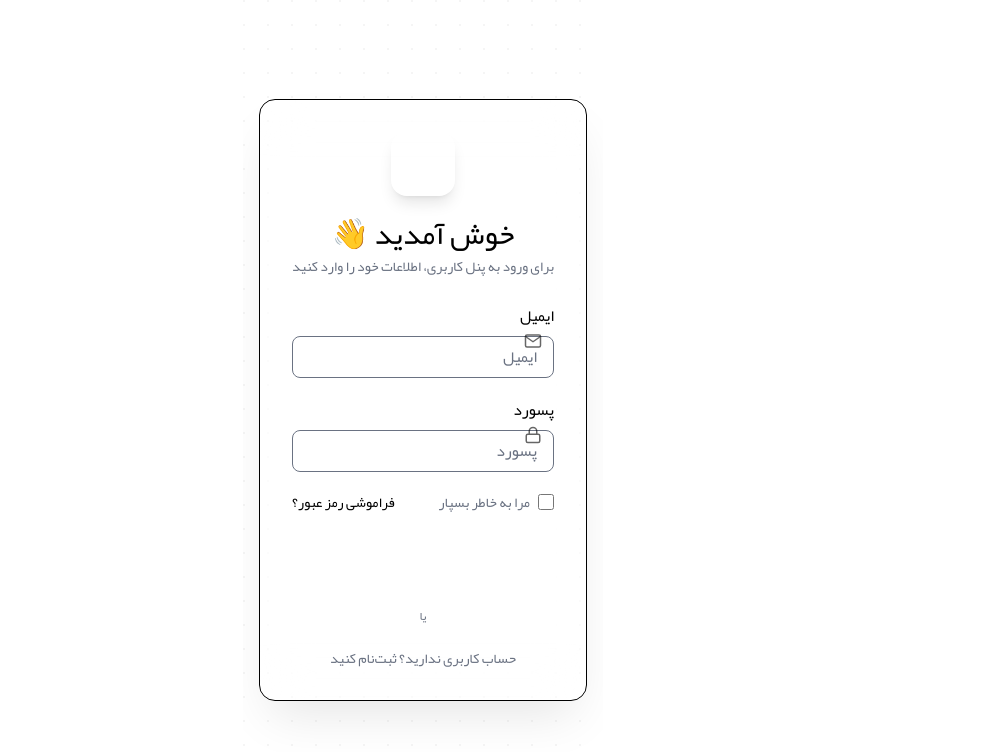
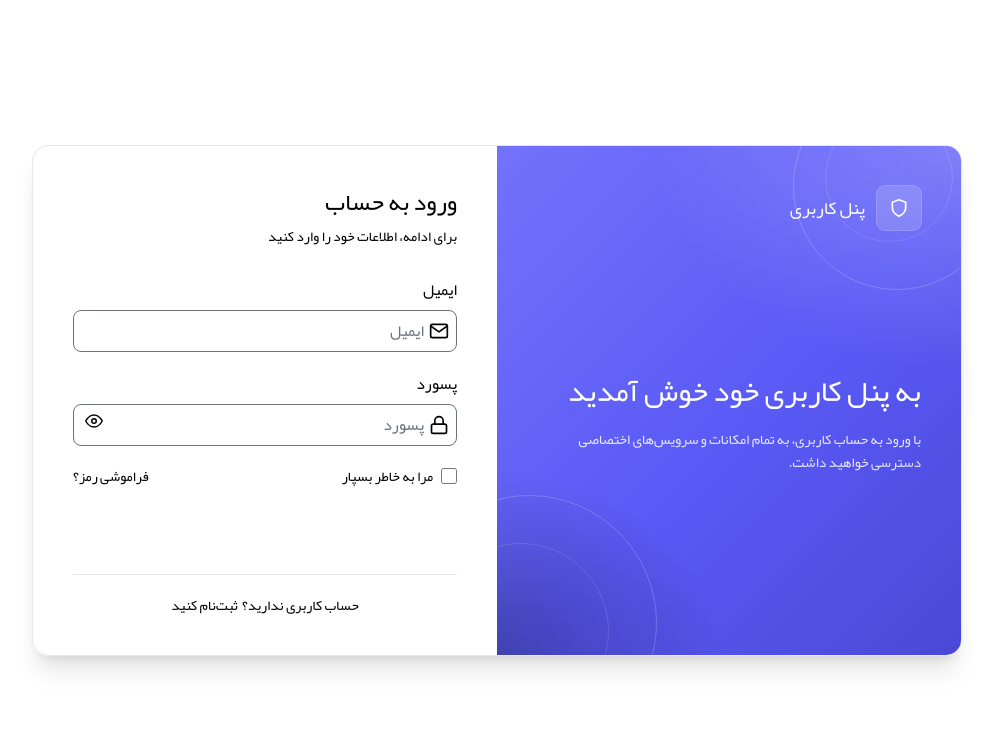
Before and after one commit to devfaf/TaskFlow, a React (Vite) app: page /login in a window 1280 px wide. Shown: the top 752 px of the page, without its empty margins (232-1225 px from the left). Built offline with nearby package versions, Linux system fonts and the light colour scheme.

Commit message:
style: change form styles

```diff
--- a/src/features/auth/components/Login.tsx
+++ b/src/features/auth/components/Login.tsx
@@ -4,19 +4,27 @@ import { useAuthStore } from "../../auth/authStore"
 import { useNavigate } from "react-router"
 import { useState } from "react"
 import { ImSpinner2 } from "react-icons/im"
-import { FiMail, FiLock, FiArrowLeft } from "react-icons/fi"
+import {
+    FiMail,
+    FiLock,
+    FiUser,
+    FiArrowLeft,
+    FiShield,
+    FiEye,
+    FiEyeOff,
+} from "react-icons/fi"
 import "../../../styles/index.css"
 
 const Login = () => {
     const login = useAuthStore((state) => state.login)
     const navigate = useNavigate()
     const [isLoading, setIsLoading] = useState(false)
+    const [mode, setMode] = useState<"login" | "register">("login")
+    const [showPass, setShowPass] = useState(false)
 
     const submitHandler = (e: React.SubmitEvent) => {
         e.preventDefault()
-
         setIsLoading(true)
-
         setTimeout(() => {
             login()
             navigate("/profile")
@@ -24,110 +32,175 @@ const Login = () => {
     }
 
     return (
-        <div className="relative flex min-h-screen items-center justify-center overflow-hidden bg-[var(--color-bg)] px-4 py-10">
-            <div className="pointer-events-none absolute -top-32 -right-32 h-96 w-96 rounded-full bg-[var(--color-primary)] opacity-20 blur-3xl" />
-            <div className="pointer-events-none absolute -bottom-32 -left-32 h-96 w-96 rounded-full bg-[var(--color-primary)] opacity-10 blur-3xl" />
+        <div className="flex min-h-screen items-center justify-center bg-[var(--color-background)] px-4 py-8 sm:px-6 lg:px-8">
+            <div className="grid w-full max-w-5xl overflow-hidden rounded-2xl border border-gray-200 bg-[var(--color-card)] shadow-xl lg:grid-cols-2">
+
                 <div
-                className="pointer-events-none absolute inset-0 opacity-[0.04]"
+                    className="relative hidden flex-col justify-between p-10 text-white lg:flex"
                     style={{
-                    backgroundImage:
-                        "radial-gradient(circle at 1px 1px, currentColor 1px, transparent 0)",
-                    backgroundSize: "24px 24px",
+                        background:
+                            "linear-gradient(135deg, #7372FC 0%, #5959F6 55%, #4a49d6 100%)",
+                    }}
+                >
+                    <div
+                        className="pointer-events-none absolute inset-0"
+                        style={{
+                            background:
+                                "radial-gradient(120% 80% at 100% 0%, rgba(255,255,255,0.22) 0%, transparent 55%), radial-gradient(80% 60% at 0% 100%, rgba(0,0,0,0.28) 0%, transparent 60%)",
                         }}
                     />
 
-            <form
-                onSubmit={submitHandler}
-                className="relative z-10 flex w-full max-w-md flex-col items-center gap-5 rounded-2xl border border-[var(--color-border)] bg-[var(--color-card)]/80 p-8 shadow-2xl shadow-black/10 backdrop-blur-xl transition-all duration-500 hover:shadow-[var(--color-primary)]/10"
-            >
-                <div className="flex h-16 w-16 items-center justify-center rounded-2xl bg-[var(--color-primary)] text-2xl font-black text-white shadow-lg shadow-[var(--color-primary)]/40">
-                    پ
+                    <div className="relative flex items-center gap-3">
+                        <div className="flex h-11 w-11 items-center justify-center rounded-lg bg-white/15 ring-1 ring-white/25">
+                            <FiShield className="text-xl" />
+                        </div>
+                        <span className="text-lg font-bold">پنل کاربری</span>
                     </div>
 
-                <div className="flex flex-col items-center gap-1 pb-2 text-center">
-                    <h2 className="text-3xl font-extrabold text-[var(--color-primary)]">
-                        خوش آمدید 👋
-                    </h2>
-                    <p className="text-sm text-[var(--color-text-muted,theme(colors.gray.500))]">
-                        برای ورود به پنل کاربری، اطلاعات خود را وارد کنید
+                    <div className="relative flex flex-col gap-4">
+                        <h3 className="text-3xl font-extrabold leading-snug">
+                            به پنل کاربری خود خوش آمدید
+                        </h3>
+                        <p className="max-w-sm text-sm leading-relaxed text-white/85">
+                            با ورود به حساب کاربری، به تمام امکانات و
+                            سرویس‌های اختصاصی دسترسی خواهید داشت.
                         </p>
                     </div>
 
-                <div className="group relative w-full">
-                    <FiMail className="pointer-events-none absolute top-1/2 right-3 z-10 -translate-y-1/2 text-lg text-[var(--color-primary)] opacity-60 transition group-focus-within:opacity-100" />
+                    <div className="relative flex items-center gap-2 text-xs text-white/75" />
+
+                    <div className="pointer-events-none absolute -bottom-24 -left-24 h-64 w-64 rounded-full border border-white/20" />
+                    <div className="pointer-events-none absolute -bottom-16 -left-16 h-44 w-44 rounded-full border border-white/12" />
+                    <div className="pointer-events-none absolute -top-16 -right-10 h-52 w-52 rounded-full border border-white/20" />
+                    <div className="pointer-events-none absolute -top-8 right-2 h-32 w-32 rounded-full border border-white/12" />
+                </div>
+
+                <div className="flex flex-col justify-center p-6 sm:p-8 lg:p-10">
+                    <div className="mb-6 flex flex-col items-center gap-2 text-center lg:hidden">
+                        <div className="flex h-14 w-14 items-center justify-center rounded-lg bg-[var(--color-primary)] text-xl font-bold text-white">
+                            <FiShield className="text-2xl" />
+                        </div>
+                        <h2 className="mt-2 text-2xl font-bold text-[var(--color-text-primary)]">
+                            {mode === "login" ? "ورود به حساب" : "ساخت حساب جدید"}
+                        </h2>
+                        <p className="text-sm text-[var(--color-text-secondary)]">
+                            {mode === "login"
+                                ? "برای ادامه، اطلاعات خود را وارد کنید"
+                                : "برای ثبت‌نام، اطلاعات زیر را تکمیل کنید"}
+                        </p>
+                    </div>
+
+                    <div className="mb-8 hidden flex-col gap-2 lg:flex">
+                        <h2 className="text-2xl font-bold text-[var(--color-text-primary)]">
+                            {mode === "login" ? "ورود به حساب" : "ساخت حساب جدید"}
+                        </h2>
+                        <p className="text-sm text-[var(--color-text-secondary)]">
+                            {mode === "login"
+                                ? "برای ادامه، اطلاعات خود را وارد کنید"
+                                : "برای ثبت‌نام، اطلاعات زیر را تکمیل کنید"}
+                        </p>
+                    </div>
+
+                    <form onSubmit={submitHandler} className="flex flex-col gap-5">
+                        {mode === "register" && (
+                            <Input
+                                id="name"
+                                name="name"
+                                type="text"
+                                label="نام و نام خانوادگی"
+                                placeholder="نام و نام خانوادگی"
+                                icon={<FiUser />}
+                            />
+                        )}
+
                         <Input
                             id="email"
+                            name="email"
+                            type="email"
+                            label="ایمیل"
                             placeholder="ایمیل"
-                        label="ایمیل"
-                        type="email"
+                            icon={<FiMail />}
                         />
-                </div>
-                <div className="group relative w-full">
-                    <FiLock className="pointer-events-none absolute top-1/2 right-3 z-10 -translate-y-1/2 text-lg text-[var(--color-primary)] opacity-60 transition group-focus-within:opacity-100" />
+
+                        <div className="relative">
                             <Input
+                                id="password"
+                                name="password"
+                                type={showPass ? "text" : "password"}
+                                label="پسورد"
                                 placeholder="پسورد"
-                        label="پسورد"
-                        type="password"
+                                icon={<FiLock />}
+                                className="pl-10"
                             />
+                            <button
+                                type="button"
+                                onClick={() => setShowPass((s) => !s)}
+                                className="absolute left-3 top-[2.55rem] z-10 text-lg text-[var(--color-text-secondary)] transition-colors hover:text-[var(--color-text-primary)]"
+                            >
+                                {showPass ? <FiEyeOff /> : <FiEye />}
+                            </button>
                         </div>
 
-                <div className="flex w-full items-center justify-between text-sm">
-                    <label className="flex cursor-pointer items-center gap-2 text-[var(--color-text-muted,theme(colors.gray.500))] select-none">
+                        <div className="flex flex-col gap-3 text-sm sm:flex-row sm:items-center sm:justify-between">
+                            <label className="flex cursor-pointer select-none items-center gap-2 text-[var(--color-text-secondary)]">
                                 <input
                                     type="checkbox"
-                            className="h-4 w-4 cursor-pointer rounded border-[var(--color-border)] accent-[var(--color-primary)]"
+                                    className="h-4 w-4 cursor-pointer accent-[var(--color-primary)]"
                                 />
                                 مرا به خاطر بسپار
                             </label>
-
                             <button
                                 type="button"
-                        className="font-medium text-[var(--color-primary)] transition hover:opacity-80"
+                                className="self-start font-medium text-[var(--color-primary)] transition-colors hover:text-[var(--color-primary-light)] sm:self-auto"
                             >
-                        فراموشی رمز عبور؟
+                                فراموشی رمز؟
                             </button>
                         </div>
 
-                <div className="w-full pt-2">
                         <Button
                             type="submit"
                             disabled={isLoading}
                             variant="primary"
-                        className="w-full transition-transform duration-200 active:scale-[0.98]"
+                            className="w-full gap-2"
                         >
                             {isLoading ? (
-                            <div className="flex items-center justify-center gap-2">
+                                <>
                                     <ImSpinner2 className="animate-spin text-lg" />
-                                <span>در حال ورود به پنل کاربری...</span>
-                            </div>
+                                    <span>در حال ورود...</span>
+                                </>
                             ) : (
-                            <span className="flex items-center justify-center gap-2">
-                                ورود | ثبت نام
-                                <FiArrowLeft className="transition-transform duration-300 group-hover:-translate-x-1" />
+                                <>
+                                    <span>
+                                        {mode === "login"
+                                            ? "ورود به حساب"
+                                            : "ثبت‌نام"}
                                     </span>
+                                    <FiArrowLeft className="text-lg" />
+                                </>
                             )}
                         </Button>
-                </div>
+                    </form>
 
-                <div className="flex w-full items-center gap-3 py-1">
-                    <span className="h-px flex-1 bg-[var(--color-border)]" />
-                    <span className="text-xs text-[var(--color-text-muted,theme(colors.gray.500))]">
-                        یا
+                    <div className="mt-6 flex items-center justify-center gap-1 border-t border-gray-200 pt-5 text-sm text-[var(--color-text-secondary)]">
+                        <span>
+                            {mode === "login"
+                                ? "حساب کاربری ندارید؟"
+                                : "قبلاً ثبت‌نام کرده‌اید؟"}
                         </span>
-                    <span className="h-px flex-1 bg-[var(--color-border)]" />
-                </div>
-
-                <p className="text-sm text-[var(--color-text-muted,theme(colors.gray.500))]">
-                    حساب کاربری ندارید؟{" "}
                         <button
                             type="button"
-                        onClick={() => navigate("/register")}
-                        className="font-bold text-[var(--color-primary)] transition hover:opacity-80"
+                            onClick={() =>
+                                setMode((m) =>
+                                    m === "login" ? "register" : "login"
+                                )
+                            }
+                            className="font-semibold text-[var(--color-primary)] transition-colors hover:text-[var(--color-primary-light)]"
                         >
-                        ثبت‌نام کنید
+                            {mode === "login" ? "ثبت‌نام کنید" : "وارد شوید"}
                         </button>
-                </p>
-            </form>
+                    </div>
+                </div>
+            </div>
         </div>
     )
 }
```
Lines whose indentation alone changed are shown as unchanged.
